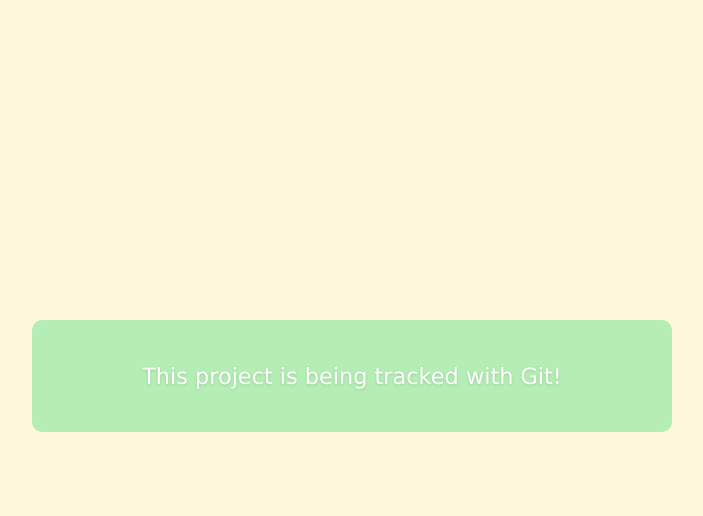
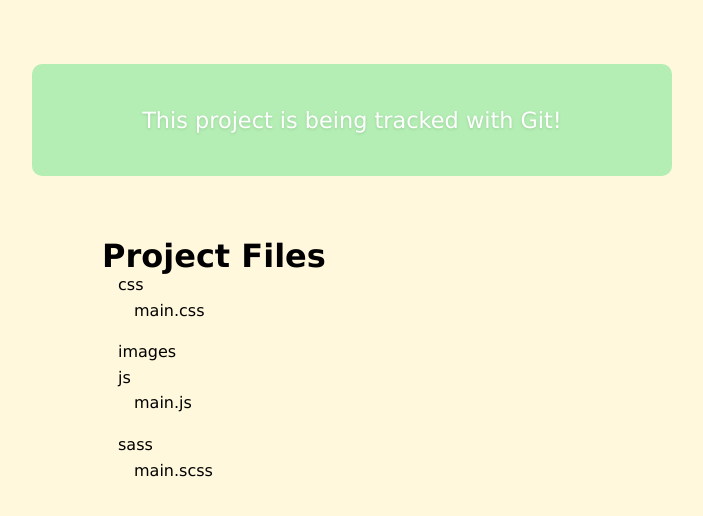
Before and after one commit to justalever/MyGitDemo, a plain HTML site: page index.html in a window 1280 px wide. Shown: the whole page, without its empty margins (288-991 px from the left). Drawn offline with Linux system fonts and the light colour scheme.

Commit message:
Add new content and styles

```diff
--- a/index.html
+++ b/index.html
@@ -9,6 +9,30 @@
 	</head>
 	<body>
 		<p>This project is being tracked with Git!</p>
+		<div class="filelist">
+		<h3>Project Files</h3>
+			<ul>
+			<li>css
+				<ul>
+					<li>main.css</li>
+				</ul>
+			</li>
+
+			<li>images</li>
+			<li>js
+				<ul>
+					<li>main.js</li>
+				</ul>
+			</li>
+			<li>sass
+				<ul>
+					<li>main.scss</li>
+				</ul>
+			</li>
+		</ul>
+		</div>
+
+
 	</body>
 	<script src="js/main.js"></script>
 </html>
--- a/sass/main.scss
+++ b/sass/main.scss
@@ -2,16 +2,33 @@
 
 body {
 	background: #FFF8DC;
+	font-family: Verdana, sans-serif;
 }
 
 p {
 	color: white;
 	background-color: #B4EEB4;
 	border-radius: 10px;
-	font-family: Verdana, sans-serif;
 	font-size: 1.4em;
-	margin: 25%;
+	margin: 5% 25%;
 	padding: 2em;
 	text-shadow: 0 1px 3px #9BCD9B;
 	text-align: center;
 }
+
+.filelist {
+	margin: 0 auto;
+	width: 500px;
+
+	h3 {
+		font-size: 32px;
+		font-weight: bold;
+	}
+	ul {
+		margin: 0 0 1em 1em;
+		li {
+			line-height: 1.6em;
+		}
+	}
+
+}
```
Also changed, not shown: css/main.css.
